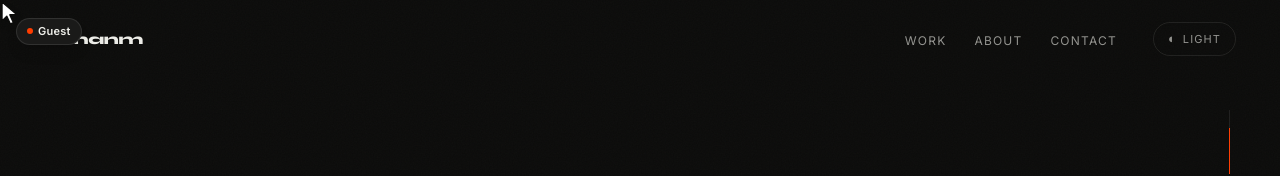
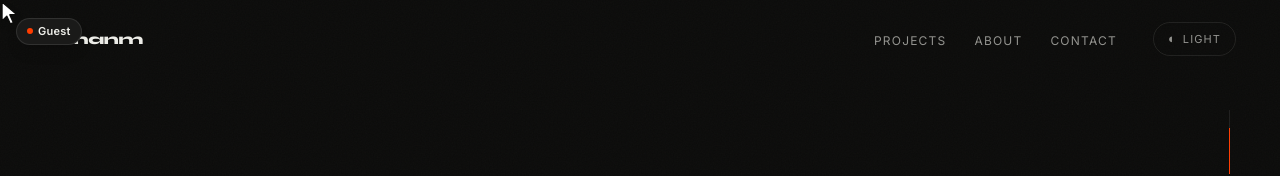
Before and after one commit to HimanM/HimanM, a Next.js app in the folder website/: page / in a window 1280 px wide. Shown: the top 176 px of the page. Built offline with nearby package versions, Linux system fonts and the light colour scheme; no server answers.

Commit message:
Enhance project sorting logic to include the latest repository if not in top 10

```diff
--- a/website/components/Navbar.tsx
+++ b/website/components/Navbar.tsx
@@ -31,7 +31,7 @@ export function Navbar() {
         <ul className="hidden md:flex items-center gap-7">
           <li>
             <Link href="#work" className="text-xs font-normal tracking-widest uppercase text-muted hover:text-fg relative after:absolute after:bottom-[-2px] after:left-0 after:h-[1px] after:w-0 hover:after:w-full after:bg-fg after:transition-all after:duration-300" data-cursor>
-              Work
+              Projects
             </Link>
           </li>
           <li>
--- a/website/components/Work.tsx
+++ b/website/components/Work.tsx
@@ -20,15 +20,21 @@ export function Work() {
 
         let validRepos = data.filter(r => !r.fork);
 
+        // Find the actual latest repo from ALL repos first
+        const latestObj = [...validRepos].sort((a, b) => new Date(b.created_at).getTime() - new Date(a.created_at).getTime())[0];
+
         // Sort by stars + forks descending
         let sorted = validRepos.sort((a, b) => (b.stargazers_count + b.forks_count) - (a.stargazers_count + a.forks_count));
 
         // limit down to top 10
         sorted = sorted.slice(0, 10);
 
+        // If latest repo is not in top 10, add it
+        if (latestObj && !sorted.find(r => r.id === latestObj.id)) {
+          sorted = [latestObj, ...sorted.slice(0, 9)];
+        }
+
         if (sorted.length > 0) {
-          // Identify latest
-          const latestObj = [...sorted].sort((a, b) => new Date(b.created_at).getTime() - new Date(a.created_at).getTime())[0];
 
           const formatted = sorted.map((repo, idx) => {
             const tags = [repo.language, ...(repo.topics || [])].filter(Boolean).slice(0, 3) || ["DevOps", "Cloud"];
```
